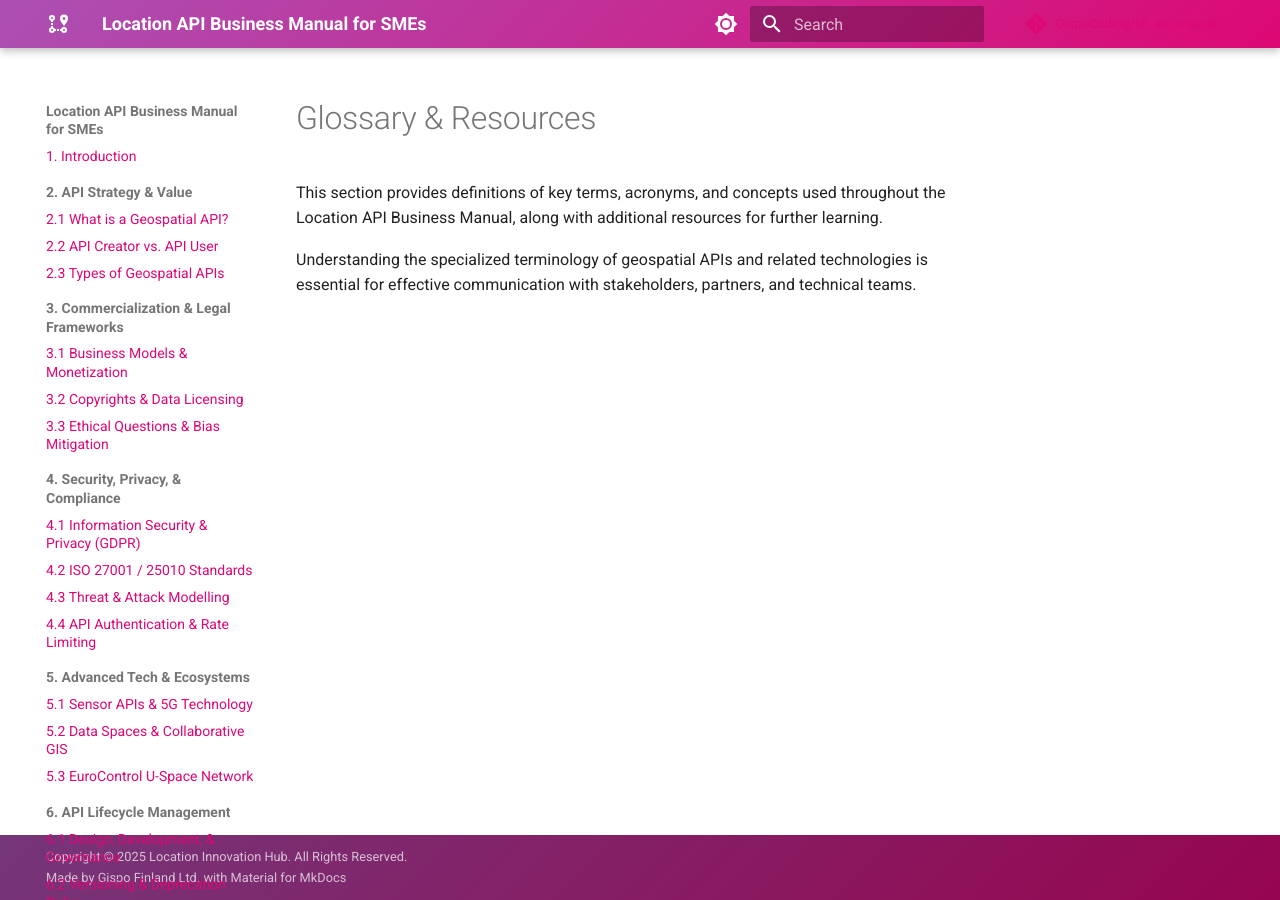
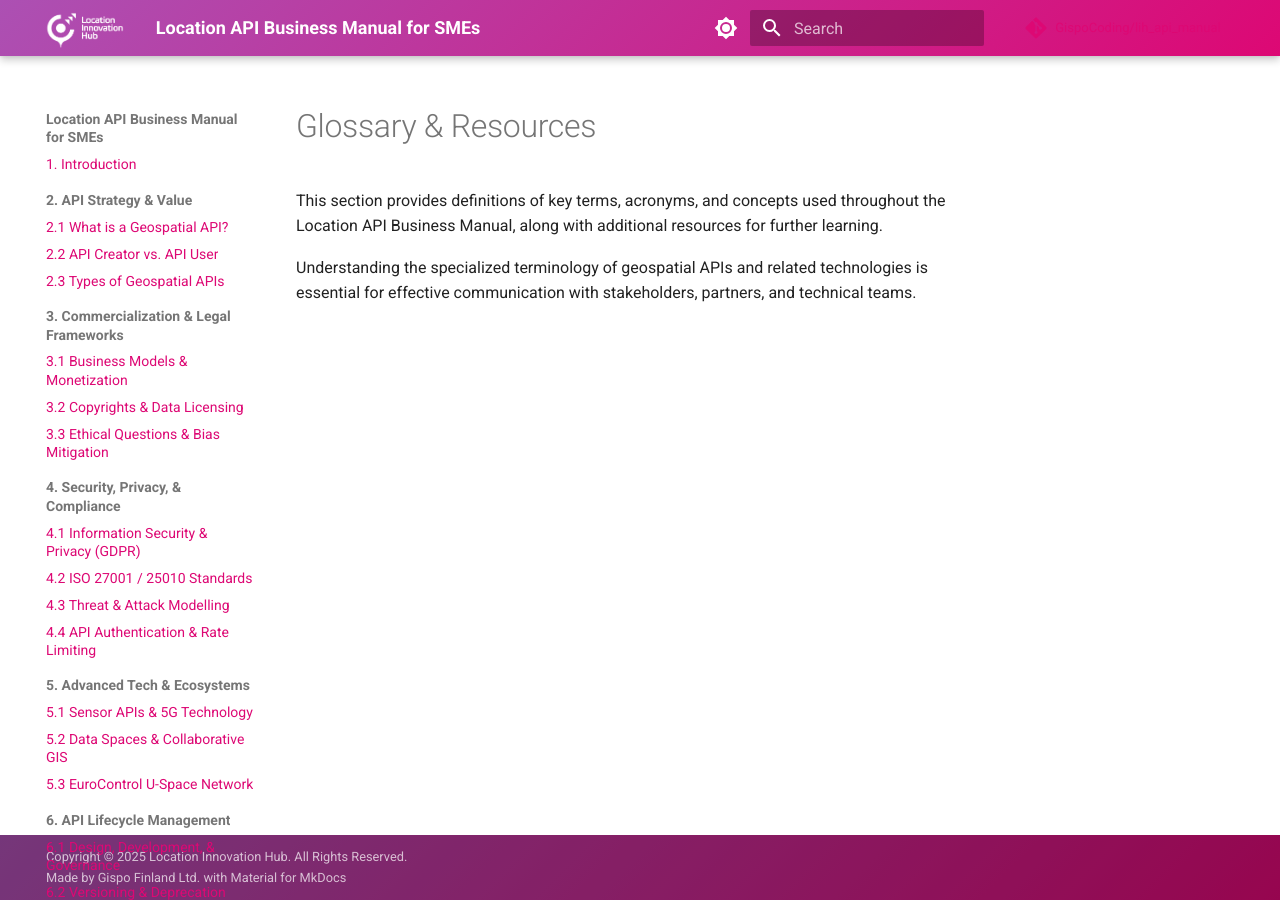
Before and after one commit to GispoCoding/lih_api_manual, an MkDocs documentation site: the page built from docs/glossary.md, in a window 1280 px wide. Built offline with MkDocs 1.6.1 and Material for MkDocs 9.7.7, drawn with Linux system fonts in a browser that asks for light colours; comment, search, counter and statistics services are not loaded.

Commit message:
Add Location Innovation Hub logo to header
- Added LIH_logo.png to docs/assets/images/ directory
- Replaced Material icon with custom LIH logo in header
- Set LIH logo as favicon for browser tab
- Added responsive logo styling for different screen sizes
- Logo appears white on gradient header background
- Maintains proper proportions on mobile devices

```diff
--- a/docs/stylesheets/extra.css
+++ b/docs/stylesheets/extra.css
@@ -150,6 +150,25 @@ a:hover {
   font-weight: 600;
 }
 
+/* Custom logo styling */
+.md-header__button.md-logo {
+  margin: 0.2rem;
+  padding: 0;
+}
+
+.md-header__button.md-logo img {
+  height: 2.4rem;
+  width: auto;
+  filter: brightness(0) invert(1); /* Make logo white on dark header */
+}
+
+/* Logo styling for different screen sizes */
+@media screen and (max-width: 76.1875em) {
+  .md-header__button.md-logo img {
+    height: 2rem;
+  }
+}
+
 /* Custom section styling */
 .brand-section {
   background: linear-gradient(135deg, var(--brand-light-purple) 0%, var(--brand-light-pink) 100%);
--- a/mkdocs.yml
+++ b/mkdocs.yml
@@ -33,8 +33,8 @@ theme:
       toggle:
         icon: material/brightness-4
         name: Switch to light mode
-  icon:
-    logo: material/map-marker-path
+  logo: assets/images/LIH_logo.png
+  favicon: assets/images/LIH_logo.png
 
 # --- Extra CSS for Customization (Banners, Branding) ---
 extra_css:
```
Also changed, not shown: LIH_logo.png (added), docs/assets/images/LIH_logo.png (added).
